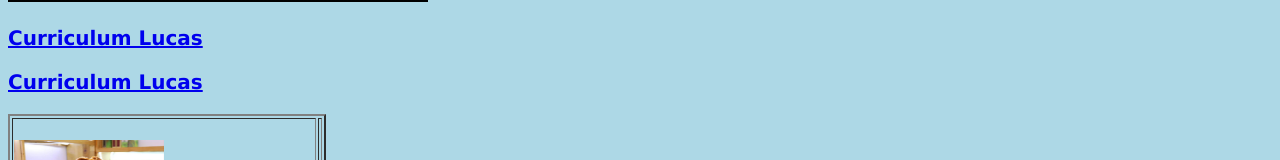
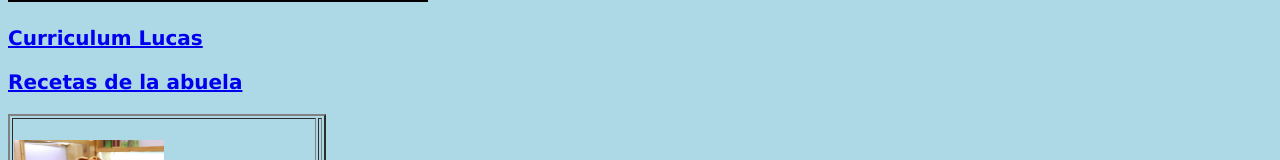
Before and after one commit to lucas9026/lucas9026.gihub.io, a plain HTML site: page index.html in a window 1280 px wide. Shown: the part 1300-1460 px from the top of the page. Drawn offline with Linux system fonts and the light colour scheme; grey boxes are pictures that could not be loaded.

Commit message:
Update index.html

```diff
--- a/index.html
+++ b/index.html
@@ -29,7 +29,7 @@
 </video>
 
 	<h3><a href="LucasCV/Curriculum.html"> Curriculum Lucas</a></h3>
-	<h3><a href="recetas/tortilla.html"> Curriculum Lucas</a></h3>
+	<h3><a href="recetas/tortilla.html"> Recetas de la abuela</a></h3>
 
 
 
```
